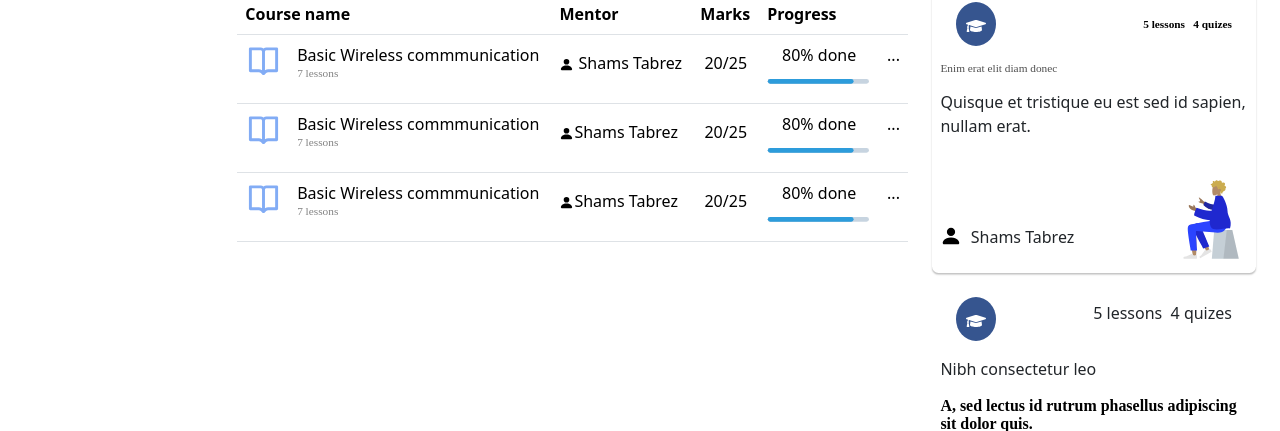
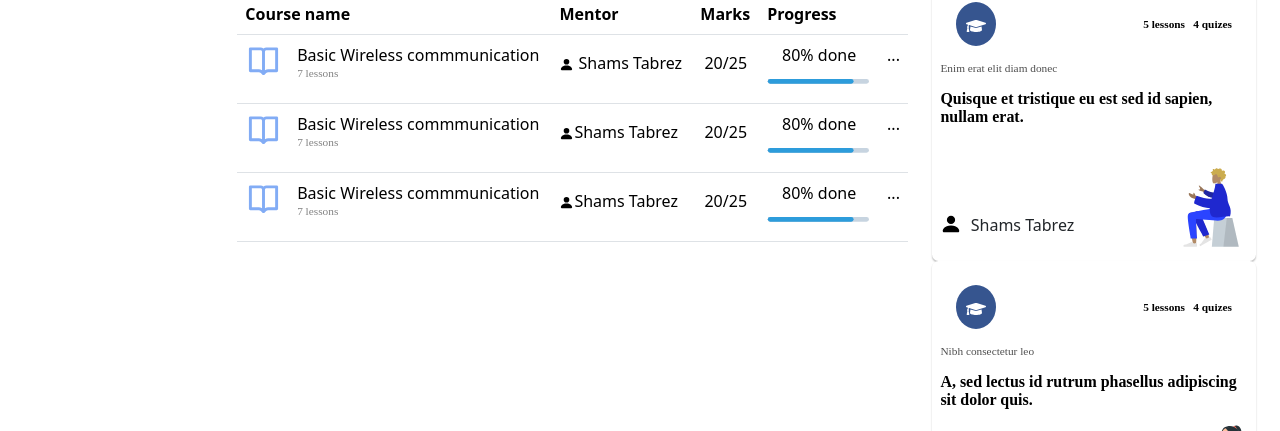
Before and after one commit to 7o22am/app, a React (Create React App) app: page /MyCourses in a window 1280 px wide. Shown: the part 498-929 px from the top of the page. Built offline with nearby package versions, Linux system fonts and the light colour scheme.

Commit message:
hossam v4.1

```diff
--- a/src/components/js/MyCourses.jsx
+++ b/src/components/js/MyCourses.jsx
@@ -220,7 +220,7 @@ export default function MyCourses() {
                                             </div>
                                         </div>
                                         <p className={styles.itemFeatNa} > Enim erat elit diam donec </p>
-                                        <p className='item-feat-des'> Quisque et tristique eu est sed id sapien, nullam erat. </p>
+                                        <p className={styles.itemFeatDes} >Quisque et tristique eu est sed id sapien, nullam erat. </p>
                                         <div className="d-flex  align-items-end  justify-content-between m-0 p-0">
                                             <div className="d-flex">
                                                 <BsFillPersonFill size={22} color="#000" />&nbsp;&nbsp;
@@ -243,16 +243,16 @@ export default function MyCourses() {
 
                                         </div>
                                     </div>
-                                    <div className=" item-cou p-2 ">
+                                    <div className={` ${styles.itemCou}  p-2 `}>
                                         <div classNameName='d-flex'>
                                             <div className='d-flex justify-content-between align-items-end p-3'>
                                                 <div style={{ backgroundColor: '#36558F', borderRadius: '50%', padding: '10px' }}>
                                                     <FaGraduationCap size={20} color="#fff" />
                                                 </div>
-                                                <div className='d-flex'> <p className='item-feat-p'> 5 lessons </p>&nbsp;&nbsp;
-                                                    <p className='item-feat-p'>   4 quizes</p></div></div>
+                                                <div className='d-flex'> <p className={styles.itemFeatP}> 5 lessons </p>&nbsp;&nbsp;
+                                                    <p className={styles.itemFeatP}>   4 quizes</p></div></div>
                                         </div>
-                                        <p className='item-feat-na'>Nibh consectetur leo</p>
+                                        <p className={styles.itemFeatNa}>Nibh consectetur leo</p>
                                         <p className={styles.itemFeatDes}> A, sed lectus id rutrum phasellus adipiscing sit dolor quis. </p>
                                         <div className="d-flex  align-items-end  justify-content-between  m-0 p-0">
                                             <div className="d-flex">
```
